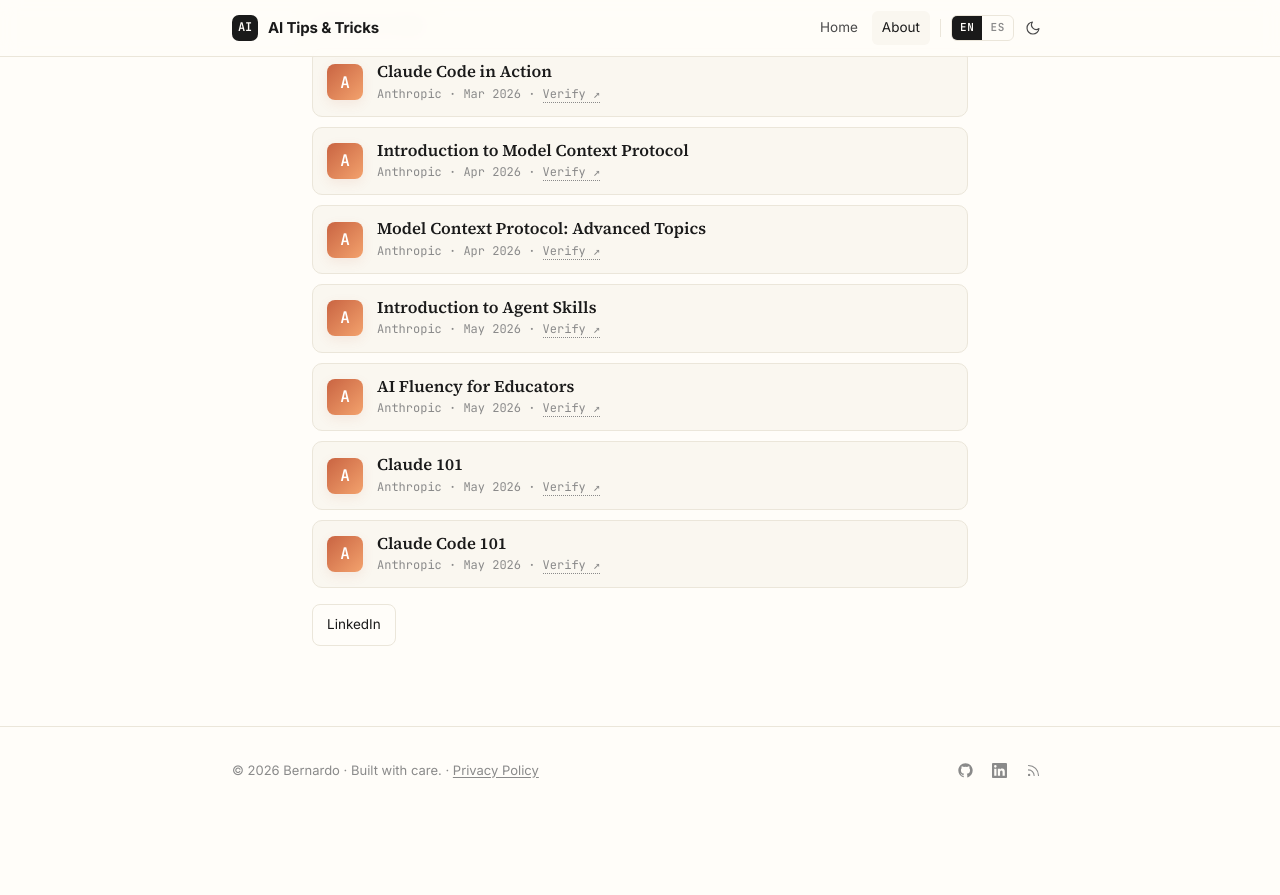
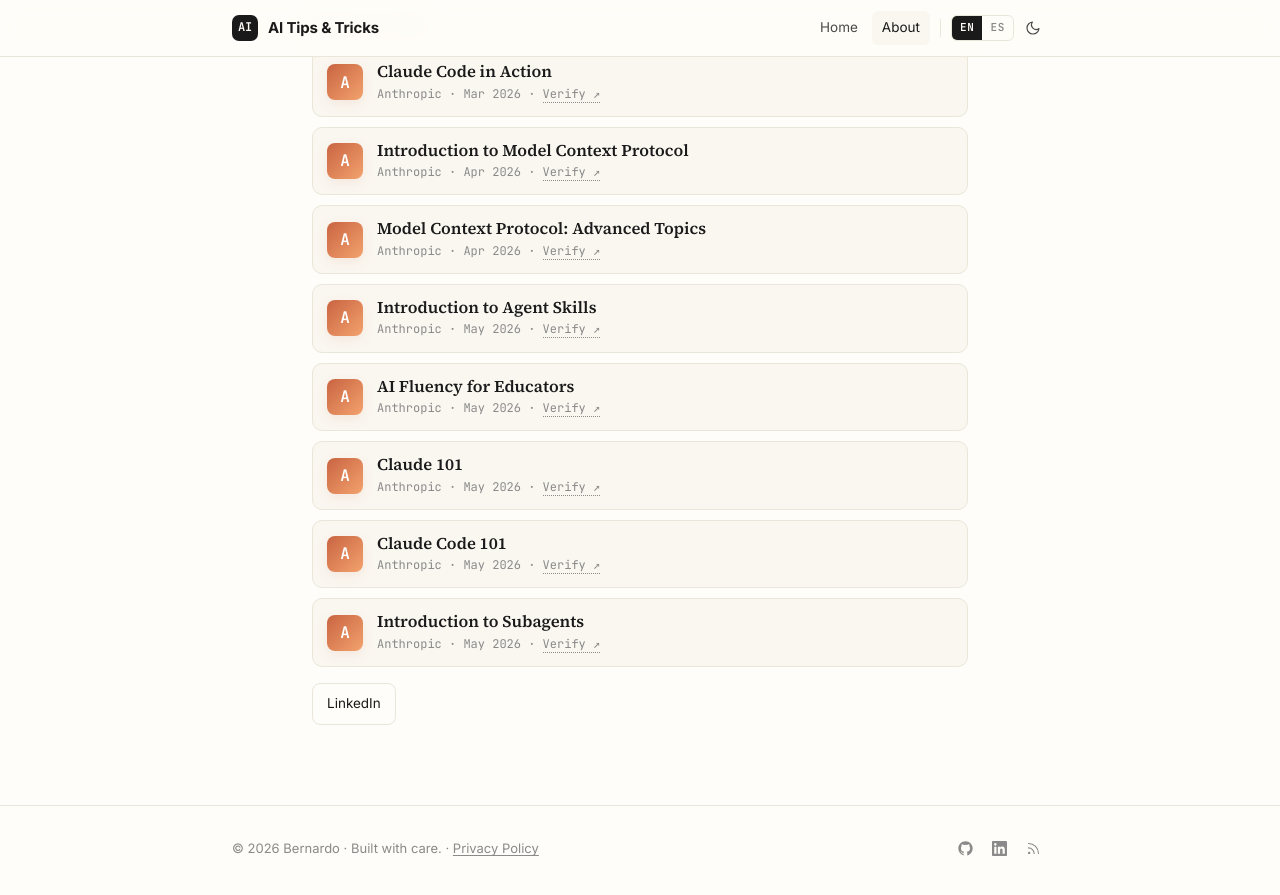
Before and after one commit to bernardosecades/bernardosecades.github.io, a Jekyll site: the page built from en/about.md, in a window 1280 px wide and 900 px high, scrolled down 717 px. Shown: the top 895 px of the window. Built offline with Jekyll 4.4.1, drawn with Linux system fonts in a browser that asks for light colours; before the commit the page ends 1538 px from its top, so only the background shows below that.

Commit message:
New certificate

```diff
--- a/en/about.md
+++ b/en/about.md
@@ -69,6 +69,13 @@
           <span class="cert-sub">Anthropic · May 2026 · <a href="https://verify.skilljar.com/c/ext27cxbwbuo" target="_blank" rel="noopener">Verify ↗</a></span>
         </div>
       </li>
+      <li class="cert-item">
+        <span class="cert-badge" aria-hidden="true">A</span>
+        <div class="cert-meta">
+          <a class="cert-title" href="https://verify.skilljar.com/c/99myh8tt4tv6" target="_blank" rel="noopener">Introduction to Subagents</a>
+          <span class="cert-sub">Anthropic · May 2026 · <a href="https://verify.skilljar.com/c/99myh8tt4tv6" target="_blank" rel="noopener">Verify ↗</a></span>
+        </div>
+      </li>
     </ul>
   </section>
 
```
Also changed, not shown: es/about.md (+7 -0 lines).
